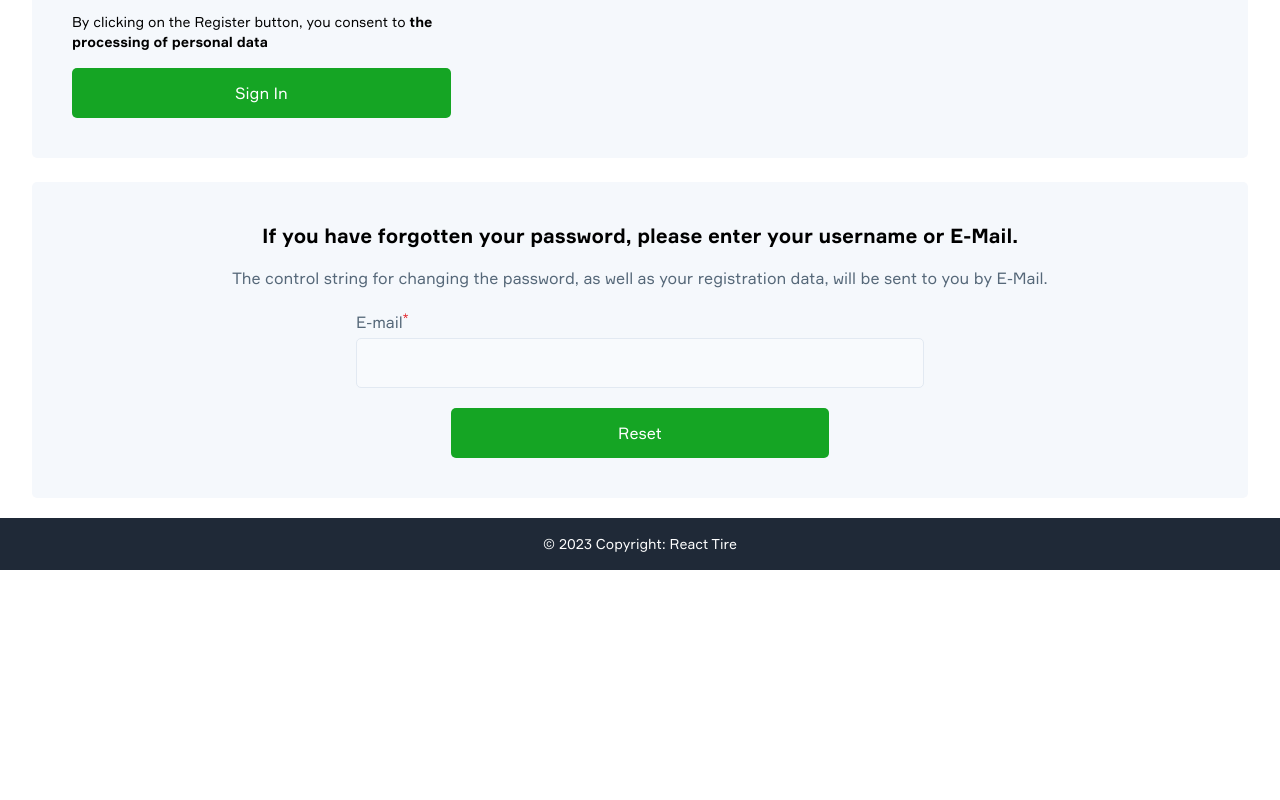
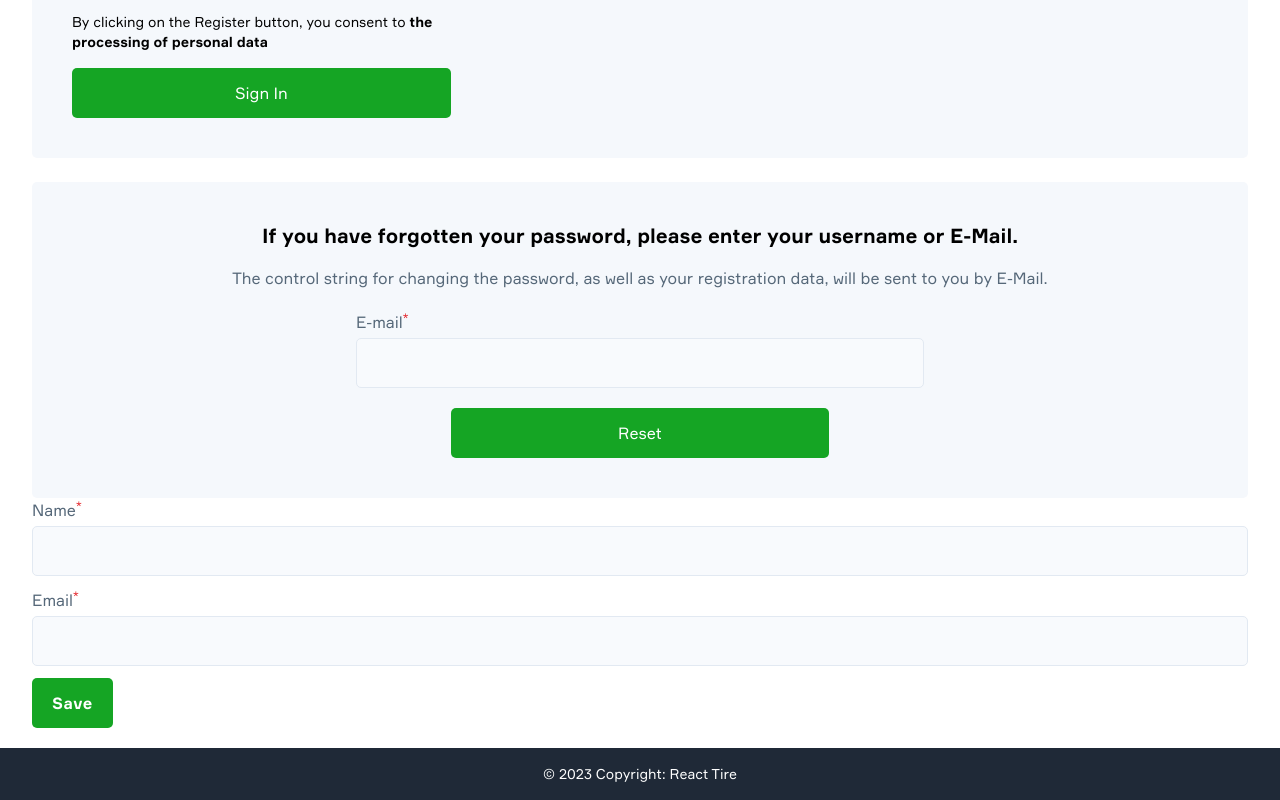
Before and after one commit to prince094/React-e-commerce, a React (Vite) app: page /auth in a window 1280 px wide. Shown: the part 736-1536 px from the top of the page. Before the commit the page ends 1306 px from the top, so only its background shows below. Built offline with nearby package versions, Linux system fonts and the light colour scheme.

Commit message:
feat/change: continue working on TS, ref and props

```diff
--- a/src/App.tsx
+++ b/src/App.tsx
@@ -11,7 +11,7 @@ import SelectionByCarBrand from './pages/SelectionByCarBrand';
 import SelectionByCarBrand2 from './pages/SelectionByCarBrand2';
 import SelectionByCarBrand3 from './pages/SelectionByCarBrand3';
 import SelectionByCarSize from './pages/SelectionByCarSize';
-import RegistrationPage from './pages/RegistrationPage';
+import { RegistrationPage } from './pages/RegistrationPage.tsx';
 import AccountPage from './pages/AccountPage';
 import NewsPage from './pages/NewsPage';
 import NewsPageDetail from './pages/NewsPageDetail';
--- a/src/features/cart/EmptyCart.jsx
+++ b/src/features/cart/EmptyCart.tsx
@@ -1,4 +1,4 @@
-import Button from '../../ui/Button';
+import Button from '../../ui/Button.tsx';
 
 function EmptyCart() {
   return (
@@ -13,10 +13,10 @@ function EmptyCart() {
         Start choosing products from our catalog
       </p>
       <div className="flex flex-col sm:flex-row">
-        <Button to={'/'} type={'danger'} className={'mb-2 w-[220px] sm:mb-0'}>
+        <Button to="/" type="danger" className="mb-2 w-[220px] sm:mb-0">
           To main
         </Button>
-        <Button to={'/catalog'} type={'info'} className={'w-[220px] sm:ml-3 '}>
+        <Button to="/catalog" type="info" className="w-[220px] sm:ml-3">
           To catalog
         </Button>
       </div>
--- a/src/pages/RegistrationPage.tsx
+++ b/src/pages/RegistrationPage.tsx
@@ -1,17 +1,31 @@
-import { FormEvent, useRef, useState } from 'react';
-import BreadCrumb from '../ui/BreadCrumb';
-import Input from "../ui/Input.tsx";
+import {
+  ChangeEvent,
+  ComponentPropsWithoutRef,
+  FormEvent,
+  forwardRef,
+  useImperativeHandle,
+  useRef,
+  useState,
+} from 'react';
+import BreadCrumb from '../ui/BreadCrumb.jsx';
+import Input from '../ui/Input.tsx';
+import Button from '../ui/Button.tsx';
 
+// ! first approach
 type RegisterProps = {
   onRegister: (login: string, fio: string, email: string) => void;
-}
+};
 
-function RegistrationPage({onRegister}: RegisterProps) {
+export function RegistrationPage({ onRegister }: RegisterProps) {
   const [input, setInput] = useState('');
 
-  const login = useRef<HTMLInputElement>(null)
-  const fio = useRef<HTMLInputElement>(null)
-  const email = useRef<HTMLInputElement>(null)
+  const login = useRef<HTMLInputElement>(null);
+  const fio = useRef<HTMLInputElement>(null);
+  const email = useRef<HTMLInputElement>(null);
+
+  function handleChange(e: ChangeEvent<HTMLInputElement>) {
+    setInput(e.target.value);
+  }
 
   function handleSubmit(event: FormEvent<HTMLFormElement>) {
     event.preventDefault();
@@ -21,8 +35,9 @@ function RegistrationPage({onRegister}: RegisterProps) {
     const enteredEmail = login.current!.value;
 
     event.currentTarget.reset();
-    onRegister(enteredLogin, enteredFIO, enteredEmail)
+    onRegister(enteredLogin, enteredFIO, enteredEmail);
   }
+
   return (
     <div className="py-5">
       <BreadCrumb />
@@ -32,18 +47,32 @@ function RegistrationPage({onRegister}: RegisterProps) {
       <h2 className="mt-4 text-[22px] font-semibold leading-tight tracking-tight text-gray-800 sm:mb-0 sm:text-2xl md:text-3xl ">
         Password recovery
       </h2>
-
       {/* form */}
-      <form onSubmit={handleSubmit} className="mt-6  rounded bg-[#F5F8FC] p-4 sm:p-10">
+      <form
+        onSubmit={handleSubmit}
+        className="mt-6  rounded bg-[#F5F8FC] p-4 sm:p-10"
+      >
         <div className=" flex  items-center">
           <div className=" mr-10 flex-shrink-0 flex-grow-0 basis-full sm:basis-1/2">
-            <Input ref={login} id={'login'} label="Login" type="text" onChange={setInput} />
+            <Input
+              ref={login}
+              id="login"
+              label="Login"
+              type="text"
+              onChange={handleChange}
+            />
           </div>
           <p></p>
         </div>
         <div className=" flex  items-center">
           <div className=" mr-10 flex-shrink-0 flex-grow-0 basis-full sm:basis-1/2">
-            <Input ref={fio} id={'fio'} label="FIO" type="text" onChange={setInput} />
+            <Input
+              ref={fio}
+              id={'fio'}
+              label="FIO"
+              type="text"
+              onChange={handleChange}
+            />
           </div>
           <p className="mt-3 hidden text-extragray sm:block">
             Fill out so we know how to contact you.
@@ -51,7 +80,13 @@ function RegistrationPage({onRegister}: RegisterProps) {
         </div>
         <div className=" flex  items-center">
           <div className=" mr-10 flex-shrink-0 flex-grow-0 basis-full sm:basis-1/2">
-            <Input ref={email} label={'E-mail'} type={'text'} onChange={setInput} />
+            <Input
+              ref={email}
+              id="email"
+              label={'E-mail'}
+              type={'text'}
+              onChange={handleChange}
+            />
           </div>
           <p className="mt-3 hidden text-extragray sm:block">
             To send order status notifications. Use as login for login to your
@@ -60,7 +95,12 @@ function RegistrationPage({onRegister}: RegisterProps) {
         </div>
         <div className=" flex  items-center">
           <div className=" mr-10 flex-shrink-0 flex-grow-0 basis-full sm:basis-1/2">
-            <Input label={'Login'} type={'text'} onChange={setInput} />
+            <Input
+              id="login"
+              label={'Login'}
+              type={'text'}
+              onChange={handleChange}
+            />
           </div>
           <p className="mt-3 hidden text-extragray sm:block">
             Required to clarify the details of the order.
@@ -68,7 +108,7 @@ function RegistrationPage({onRegister}: RegisterProps) {
         </div>
         <div className=" flex  items-center">
           <div className=" mr-10 flex-shrink-0 flex-grow-0 basis-full sm:basis-1/2">
-            <Input label={'Login'} type={'text'} onChange={setInput} />
+            <Input id="log" label="Login" type="text" onChange={handleChange} />
           </div>
           <p className="hidden text-extragray  sm:block">
             The password must be at least 6 characters long.
@@ -76,7 +116,12 @@ function RegistrationPage({onRegister}: RegisterProps) {
         </div>
         <div className=" flex items-center">
           <div className=" mr-10 flex-shrink-0 flex-grow-0 basis-full sm:basis-1/2">
-            <Input label={'Login'} type={'text'} onChange={setInput} />
+            <Input
+              id="log2"
+              label={'Login'}
+              type={'text'}
+              onChange={handleChange}
+            />
           </div>
           <p className="hidden sm:block "></p>
         </div>
@@ -103,14 +148,87 @@ function RegistrationPage({onRegister}: RegisterProps) {
           registration data, will be sent to you by E-Mail.
         </p>
         <div className="mb-2 w-full md:w-1/2">
-          <Input label={'E-mail'} type={'text'} onChange={setInput} />
+          <Input id="em" label="E-mail" type="text" onChange={handleChange} />
         </div>
         <button className="h-[50px] w-full rounded bg-green text-white transition hover:shadow-[0px_4px_10px_0px_rgba(21,165,36,0.50)] md:w-1/3">
           Reset
         </button>
       </form>
+
+      <UsageForm />
     </div>
   );
 }
 
-export default RegistrationPage;
+// ! second approach
+// ? a child component
+
+type FormProps = ComponentPropsWithoutRef<'form'> & {
+  onSave: (value: unknown) => void;
+};
+// export in order to get an another component
+type FormHandle = {
+  clear: () => void;
+  customMethod: () => void;
+};
+
+const Form = forwardRef<FormHandle, FormProps>(function Form(
+  { onSave, children, ...otherProps },
+  ref
+) {
+  const form = useRef<HTMLFormElement>(null);
+
+  useImperativeHandle(ref, () => {
+    return {
+      clear() {
+        console.log('CLEARING');
+        form.current?.reset();
+      },
+      // an example for more detail explanition
+      customMethod: () => {
+        console.log('Custom method called');
+      },
+    };
+  });
+
+  function handleSubmit(event: FormEvent<HTMLFormElement>) {
+    event.preventDefault();
+
+    const formData = new FormData(event.currentTarget);
+    const data = Object.fromEntries(formData);
+    onSave(data);
+    form.current?.reset();
+  }
+
+  return (
+    <form onSubmit={handleSubmit} {...otherProps} ref={form}>
+      {children}
+    </form>
+  );
+});
+
+// ? a parent component
+export function UsageForm() {
+  const customForm = useRef<FormHandle>(null);
+
+  function handleSave(data: unknown) {
+    const extractedData = data as { name: string; email: string };
+    console.log(extractedData);
+    customForm.current?.clear();
+    customForm.current?.customMethod();
+  }
+
+  return (
+    <main>
+      <Form onSave={handleSave} ref={customForm}>
+        <Input type="text" label="Name" id="name" />
+        <Input type="text" label="Email" id="email" />
+        <p>
+          <Button className="" type="success">
+            Save
+          </Button>
+        </p>
+      </Form>
+    </main>
+  );
+}
--- a/src/ui/BreadCrumb.jsx
+++ b/src/ui/BreadCrumb.jsx
@@ -1,6 +1,6 @@
 import { useContext } from 'react';
 import { Link } from 'react-router-dom';
-import { BreadCrumbContext } from '../context/BreadcrumbContext';
+import { BreadCrumbContext } from '../context/BreadcrumbContext.jsx';
 
 function BreadCrumb() {
   const { breadcrumb } = useContext(BreadCrumbContext);
--- a/src/ui/Input.tsx
+++ b/src/ui/Input.tsx
@@ -1,20 +1,16 @@
-import { ComponentPropsWithoutRef, FormEvent } from "react";
+import { ChangeEvent, ComponentPropsWithoutRef, forwardRef } from 'react';
 
-type InputProps= {
+type InputProps = {
+  id: string;
   label: string;
-  id: string;
-  optional: boolean;
-  onChange: (e: any) => FormEvent;
-} & ComponentPropsWithoutRef<'input'>
+  optional?: boolean;
+  onChange?: (e: ChangeEvent<HTMLInputElement>) => void;
+} & ComponentPropsWithoutRef<'input'>;
 
-
-function Input({
-  label,
-  id,
-  optional = false,
-  onChange,
-  ...props
-}: InputProps) {
+const Input = forwardRef<HTMLInputElement, InputProps>(function Input(
+  { id, label, optional = true, ...props },
+  ref
+) {
   return (
     <p className="mb-3">
       <label
@@ -22,16 +18,17 @@ function Input({
         htmlFor={id}
       >
         {label}
-        {!optional && <sup className=" text-red">*</sup>}
+        {optional && <sup className="text-red">*</sup>}
       </label>
       <input
         id={id}
+        name={id}
+        ref={ref}
+        {...props}
         className="h-[45px] w-full rounded border border-[#E2E9F2] bg-[#F8FAFD] px-2 pl-3 text-[16px] outline-none sm:h-[50px]"
-        onChange={(e) => onChange(e.target.value)}
-        {...props}
       />
     </p>
   );
-}
+});
 
 export default Input;
```
Also changed, not shown: src/ui/Button.tsx (+24 -9 lines).
